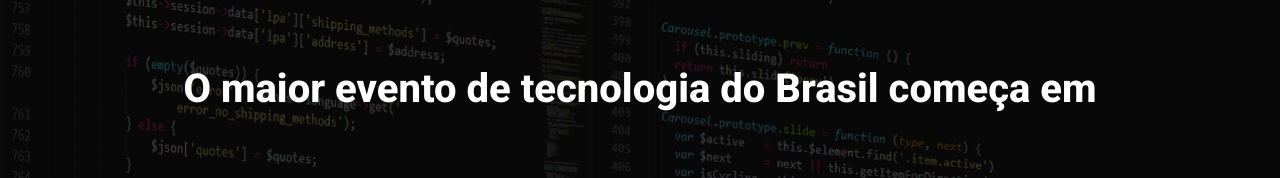
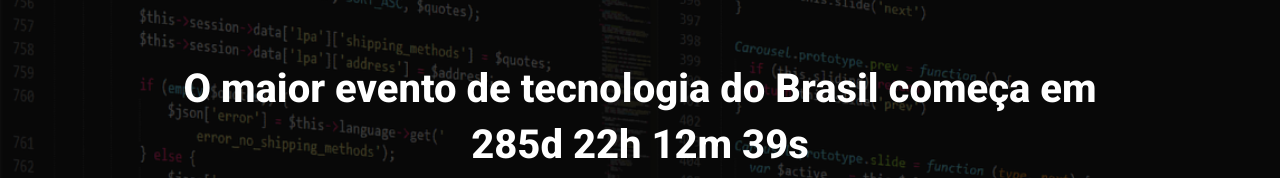
Before and after one commit to BrunoAndradeDinis/modulo22-ebac-tech-talks, a website built with Parcel: page src/index.html in a window 1280 px wide. Shown: the part 147-325 px from the top of the page. Built offline with nearby package versions, Linux system fonts and the light colour scheme.

Commit message:
feat: criado a contagem regressiva, adicionado a interação através do javascript.

```diff
--- a/package.json
+++ b/package.json
@@ -1,8 +1,8 @@
 {
   "name": "landing-page",
   "version": "1.0.0",
-  "main": "index.js",
   "scripts": {
+    "build": "parcel build src/index.html",
     "dev": "parcel src/index.html src/styles/main.scss src/scripts/main.js",
     "test": "echo \"Error: no test specified\" && exit 1"
   },
@@ -13,6 +13,7 @@
   "devDependencies": {
     "@parcel/transformer-sass": "^2.13.3",
     "parcel": "^2.13.3",
-    "sharp": "^0.33.5"
+    "sharp": "^0.33.5",
+    "svgo": "^3.3.2"
   }
 }
--- a/src/index.html
+++ b/src/index.html
@@ -17,7 +17,7 @@
   <header class="hero">
     <div class="container">
       <img class="hero__logo" src="./images/ebac_logo.svg" alt="Ebac">
-      <p class="hero__text">O maior evento de tecnologia do Brasil começa em</p>
+      <p class="hero__text">O maior evento de tecnologia do Brasil começa em <span id="contador"></span></p>
 
       <div class="infos-bar">
         <ul class="infos-bar__infos">
--- a/src/scripts/main.js
+++ b/src/scripts/main.js
@@ -1 +1,34 @@
 AOS.init();
+
+const dataDoEvento = new Date("Dec 12, 2025 19:00:00");
+const timeStampDoEvento = dataDoEvento.getTime();
+
+const contaAsHoras = setInterval(() => {
+  const agora = new Date();
+  const timeStampAtual = agora.getTime();
+
+  const diasEmMs = 1000 * 60 * 60 * 24;
+  const horasEmMs = 1000 * 60 * 60;
+  const minutosEmMs = 1000 * 60;
+
+  const distanciaAteOEvento = timeStampDoEvento - timeStampAtual;
+  const diasAteOEvento = Math.floor(distanciaAteOEvento / diasEmMs);
+  const horasAteOEvento = Math.floor(
+    (distanciaAteOEvento % diasEmMs) / horasEmMs
+  );
+  const minutosAteOEvento = Math.floor(
+    (distanciaAteOEvento % horasEmMs) / minutosEmMs
+  );
+  const segundosAteOEvento = Math.floor(
+    (distanciaAteOEvento % minutosEmMs) / 1000
+  );
+
+  if (diasAteOEvento < 0) {
+    clearInterval(contaAsHoras);
+    document.getElementById("contador").innerHTML = "Evento expirado! 😥";
+  } else {
+    document.getElementById(
+      "contador"
+    ).innerHTML = `${diasAteOEvento}d ${horasAteOEvento}h ${minutosAteOEvento}m ${segundosAteOEvento}s`;
+  }
+}, 1000);
```
Also changed, not shown: 1 other file.
